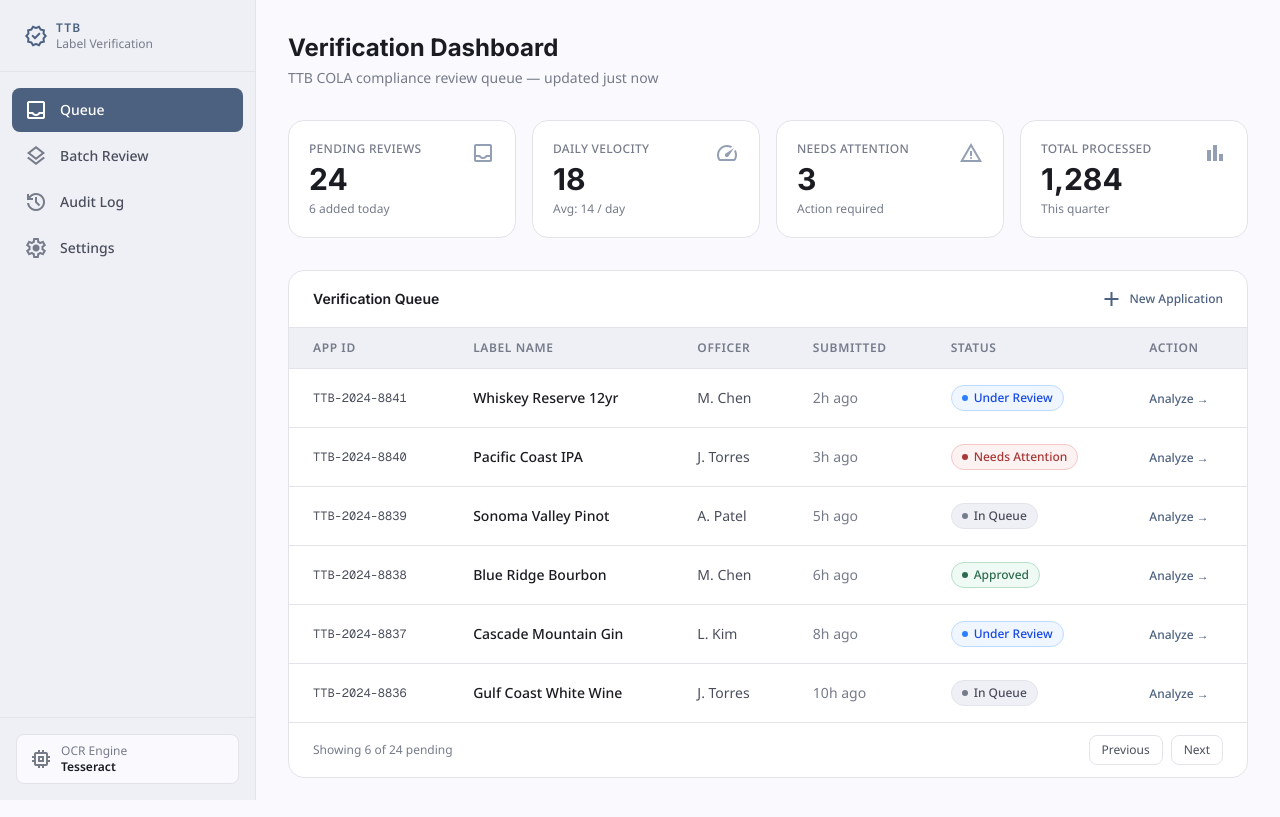
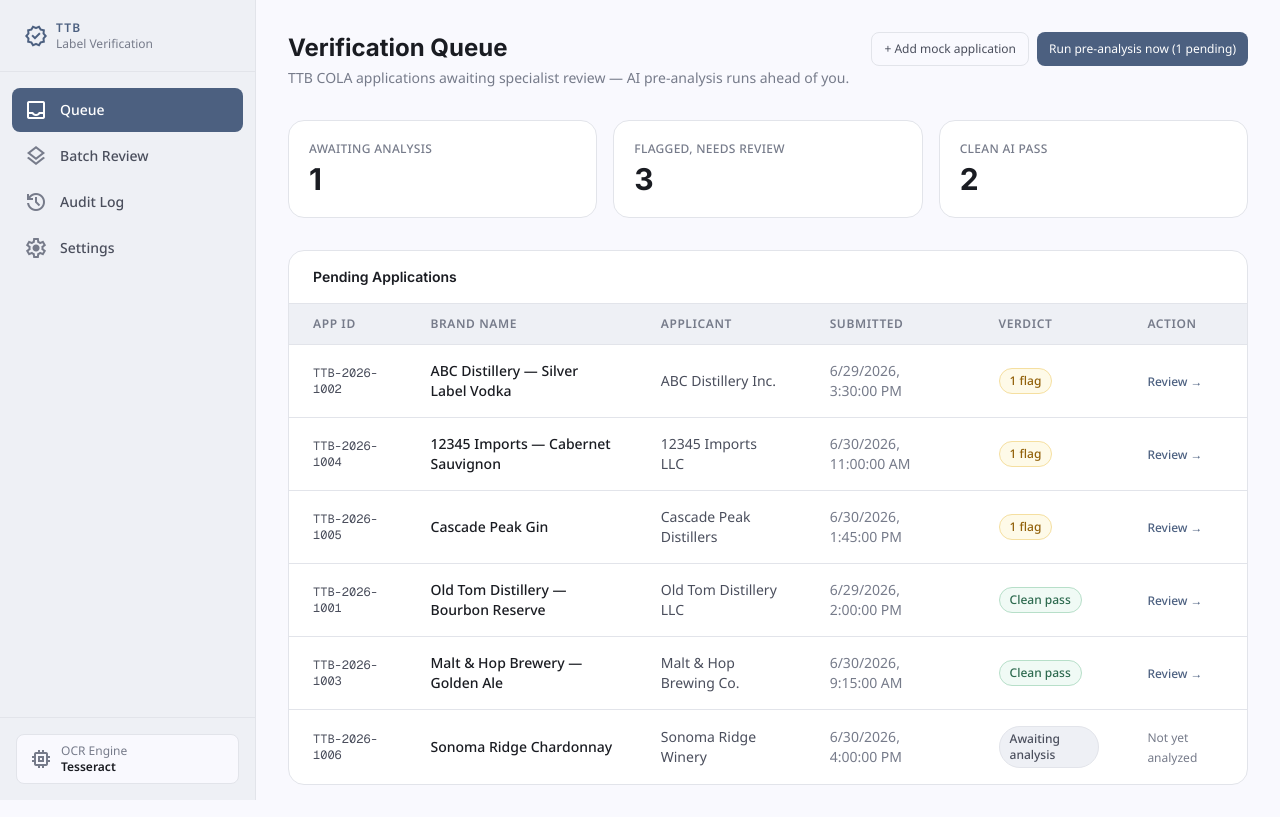
Before and after one commit to justanotherkevin/alcohol-label-verification, a Next.js app: page / in a window 1280 px wide. Built offline with nearby package versions, Linux system fonts and the light colour scheme.

Commit message:
feat: rewrite dashboard as AI-precomputed review queue

```diff
--- a/app/page.tsx
+++ b/app/page.tsx
@@ -1,143 +1,186 @@
-const QUEUE_ITEMS = [
-  { id: "TTB-2024-8841", name: "Whiskey Reserve 12yr",  officer: "M. Chen",   submitted: "2h ago",  status: "Under Review" },
-  { id: "TTB-2024-8840", name: "Pacific Coast IPA",     officer: "J. Torres", submitted: "3h ago",  status: "Needs Attention" },
-  { id: "TTB-2024-8839", name: "Sonoma Valley Pinot",   officer: "A. Patel",  submitted: "5h ago",  status: "In Queue" },
-  { id: "TTB-2024-8838", name: "Blue Ridge Bourbon",    officer: "M. Chen",   submitted: "6h ago",  status: "Approved" },
-  { id: "TTB-2024-8837", name: "Cascade Mountain Gin",  officer: "L. Kim",    submitted: "8h ago",  status: "Under Review" },
-  { id: "TTB-2024-8836", name: "Gulf Coast White Wine", officer: "J. Torres", submitted: "10h ago", status: "In Queue" },
-]
+"use client"
 
-const STATUS_STYLES: Record<string, string> = {
-  "Under Review":    "bg-blue-50 text-blue-700 border border-blue-200",
-  "Needs Attention": "bg-bp-error-surface text-bp-error border border-bp-error-border",
-  "Approved":        "bg-bp-success-surface text-bp-success border border-bp-success-border",
-  "In Queue":        "bg-surface-dim text-on-surface-dim border border-outline",
+import { useEffect, useState } from "react"
+import Link from "next/link"
+
+interface QueueSummary {
+  id: string
+  brandName: string
+  applicant: string
+  submittedAt: string
+  status: "pending" | "analyzed" | "resolved"
+  flagCount: number
+  overallPass: boolean | null
 }
 
-const STATUS_DOT: Record<string, string> = {
-  "Under Review":    "bg-blue-500",
-  "Needs Attention": "bg-bp-error",
-  "Approved":        "bg-bp-success",
-  "In Queue":        "bg-on-surface-muted",
+const SETTINGS_KEY = "ttb-ocr-settings"
+
+function verdictBadge(item: QueueSummary) {
+  if (item.status === "pending") {
+    return (
+      <span className="inline-flex items-center gap-1.5 px-2.5 py-1 rounded-full text-xs font-medium bg-surface-dim text-on-surface-dim border border-outline">
+        Awaiting analysis
+      </span>
+    )
+  }
+  if (item.flagCount === 0) {
+    return (
+      <span className="inline-flex items-center gap-1.5 px-2.5 py-1 rounded-full text-xs font-medium bg-bp-success-surface text-bp-success border border-bp-success-border">
+        Clean pass
+      </span>
+    )
+  }
+  return (
+    <span className="inline-flex items-center gap-1.5 px-2.5 py-1 rounded-full text-xs font-medium bg-bp-warning-surface text-bp-warning border border-bp-warning-border">
+      {item.flagCount} flag{item.flagCount === 1 ? "" : "s"}
+    </span>
+  )
 }
 
-const METRICS = [
-  { icon: "inbox",     label: "Pending Reviews", value: "24",    sub: "6 added today" },
-  { icon: "speed",     label: "Daily Velocity",  value: "18",    sub: "Avg: 14 / day" },
-  { icon: "warning",   label: "Needs Attention", value: "3",     sub: "Action required" },
-  { icon: "bar_chart", label: "Total Processed", value: "1,284", sub: "This quarter" },
-]
+export default function DashboardPage() {
+  const [items, setItems] = useState<QueueSummary[]>([])
+  const [loading, setLoading] = useState(true)
+  const [analyzing, setAnalyzing] = useState(false)
+  const [adding, setAdding] = useState(false)
 
-export default function DashboardPage() {
+  async function loadQueue() {
+    setLoading(true)
+    const res = await fetch("/api/queue")
+    const data = (await res.json()) as { items: QueueSummary[] }
+    setItems(data.items)
+    setLoading(false)
+  }
+
+  useEffect(() => {
+    loadQueue()
+  }, [])
+
+  async function handleAddMock() {
+    setAdding(true)
+    await fetch("/api/queue", { method: "POST" })
+    await loadQueue()
+    setAdding(false)
+  }
+
+  async function handleAnalyze() {
+    setAnalyzing(true)
+    let settings: { provider?: string; apiKey?: string } = {}
+    try {
+      settings = JSON.parse(localStorage.getItem(SETTINGS_KEY) ?? "{}") as typeof settings
+    } catch { /* ignore malformed localStorage */ }
+    await fetch("/api/queue/analyze", {
+      method: "POST",
+      headers: {
+        "X-Ocr-Provider": settings.provider ?? "mock",
+        ...(settings.apiKey ? { "X-Api-Key": settings.apiKey } : {}),
+      },
+    })
+    await loadQueue()
+    setAnalyzing(false)
+  }
+
+  const pendingCount = items.filter((i) => i.status === "pending").length
+  const flaggedCount = items.filter((i) => i.status === "analyzed" && i.flagCount > 0).length
+  const cleanCount = items.filter((i) => i.status === "analyzed" && i.flagCount === 0).length
+
   return (
     <div className="px-8 py-8 max-w-7xl">
-      <div className="mb-8">
-        <h1
-          className="text-2xl font-bold text-on-surface"
-          style={{ fontFamily: "var(--font-inter)" }}
-        >
-          Verification Dashboard
+      <div className="mb-8 flex items-start justify-between">
+        <div>
+          <h1 className="text-2xl font-bold text-on-surface" style={{ fontFamily: "var(--font-inter)" }}>
+            Verification Queue
           </h1>
           <p className="text-sm text-on-surface-muted mt-1">
-          TTB COLA compliance review queue — updated just now
+            TTB COLA applications awaiting specialist review — AI pre-analysis runs ahead of you.
           </p>
         </div>
-
-      {/* Metric Cards */}
-      <div className="grid grid-cols-1 md:grid-cols-2 lg:grid-cols-4 gap-4 mb-8">
-        {METRICS.map(({ icon, label, value, sub }) => (
-          <div key={label} className="bg-surface-card border border-outline rounded-2xl p-5">
-            <div className="flex items-start justify-between">
-              <div>
-                <p className="text-xs text-on-surface-muted font-medium uppercase tracking-wide">
-                  {label}
-                </p>
-                <p
-                  className="text-3xl font-bold text-on-surface mt-1"
-                  style={{ fontFamily: "var(--font-inter)" }}
+        <div className="flex gap-2">
+          <button
+            onClick={handleAddMock}
+            disabled={adding}
+            className="text-xs px-3 py-2 border border-outline rounded-lg text-on-surface-dim hover:bg-surface-dim transition-colors disabled:opacity-50"
           >
-                  {value}
-                </p>
-                <p className="text-xs text-on-surface-muted mt-1">{sub}</p>
-              </div>
-              <span className="material-symbols-outlined text-primary opacity-60 text-2xl">
-                {icon}
-              </span>
+            {adding ? "Adding…" : "+ Add mock application"}
+          </button>
+          <button
+            onClick={handleAnalyze}
+            disabled={analyzing || pendingCount === 0}
+            className="text-xs px-3 py-2 bg-primary text-white rounded-lg hover:bg-primary-hover transition-colors disabled:opacity-50"
+          >
+            {analyzing ? "Analyzing…" : `Run pre-analysis now (${pendingCount} pending)`}
+          </button>
         </div>
       </div>
-        ))}
+
+      <div className="grid grid-cols-1 md:grid-cols-3 gap-4 mb-8">
+        <div className="bg-surface-card border border-outline rounded-2xl p-5">
+          <p className="text-xs text-on-surface-muted font-medium uppercase tracking-wide">Awaiting analysis</p>
+          <p className="text-3xl font-bold text-on-surface mt-1" style={{ fontFamily: "var(--font-inter)" }}>
+            {pendingCount}
+          </p>
+        </div>
+        <div className="bg-surface-card border border-outline rounded-2xl p-5">
+          <p className="text-xs text-on-surface-muted font-medium uppercase tracking-wide">Flagged, needs review</p>
+          <p className="text-3xl font-bold text-on-surface mt-1" style={{ fontFamily: "var(--font-inter)" }}>
+            {flaggedCount}
+          </p>
+        </div>
+        <div className="bg-surface-card border border-outline rounded-2xl p-5">
+          <p className="text-xs text-on-surface-muted font-medium uppercase tracking-wide">Clean AI pass</p>
+          <p className="text-3xl font-bold text-on-surface mt-1" style={{ fontFamily: "var(--font-inter)" }}>
+            {cleanCount}
+          </p>
+        </div>
       </div>
 
-      {/* Queue Table */}
       <div className="bg-surface-card border border-outline rounded-2xl overflow-hidden">
-        <div className="px-6 py-4 border-b border-outline flex items-center justify-between">
-          <h2
-            className="text-sm font-semibold text-on-surface"
-            style={{ fontFamily: "var(--font-inter)" }}
-          >
-            Verification Queue
+        <div className="px-6 py-4 border-b border-outline">
+          <h2 className="text-sm font-semibold text-on-surface" style={{ fontFamily: "var(--font-inter)" }}>
+            Pending Applications
           </h2>
-          <a
-            href="/verify"
-            className="flex items-center gap-1.5 text-xs font-medium text-primary hover:text-primary-hover transition-colors"
-          >
-            <span className="material-symbols-outlined text-[16px]">add</span>
-            New Application
-          </a>
         </div>
-
+        {loading ? (
+          <p className="px-6 py-8 text-sm text-on-surface-muted">Loading queue…</p>
+        ) : items.length === 0 ? (
+          <p className="px-6 py-8 text-sm text-on-surface-muted">Queue is empty.</p>
+        ) : (
           <table className="w-full text-sm">
             <thead>
               <tr className="border-b border-outline bg-surface-dim">
-              {["App ID", "Label Name", "Officer", "Submitted", "Status", "Action"].map((h) => (
-                <th
-                  key={h}
-                  className="px-6 py-3 text-left text-xs font-semibold text-on-surface-muted uppercase tracking-wider"
-                >
+                {["App ID", "Brand Name", "Applicant", "Submitted", "Verdict", "Action"].map((h) => (
+                  <th key={h} className="px-6 py-3 text-left text-xs font-semibold text-on-surface-muted uppercase tracking-wider">
                     {h}
                   </th>
                 ))}
               </tr>
             </thead>
             <tbody className="divide-y divide-outline">
-            {QUEUE_ITEMS.map((item) => (
+              {items.map((item) => (
                 <tr key={item.id} className="hover:bg-surface-dim transition-colors">
                   <td className="px-6 py-4 font-mono text-xs text-on-surface-dim">{item.id}</td>
-                <td className="px-6 py-4 text-sm font-medium text-on-surface">{item.name}</td>
-                <td className="px-6 py-4 text-sm text-on-surface-dim">{item.officer}</td>
-                <td className="px-6 py-4 text-sm text-on-surface-muted">{item.submitted}</td>
+                  <td className="px-6 py-4 text-sm font-medium text-on-surface">{item.brandName}</td>
+                  <td className="px-6 py-4 text-sm text-on-surface-dim">{item.applicant}</td>
+                  <td className="px-6 py-4 text-sm text-on-surface-muted">
+                    {new Date(item.submittedAt).toLocaleString()}
+                  </td>
+                  <td className="px-6 py-4">{verdictBadge(item)}</td>
                   <td className="px-6 py-4">
-                  <span
-                    className={`inline-flex items-center gap-1.5 px-2.5 py-1 rounded-full text-xs font-medium ${STATUS_STYLES[item.status]}`}
-                  >
-                    <span className={`w-1.5 h-1.5 rounded-full ${STATUS_DOT[item.status]}`} />
-                    {item.status}
-                  </span>
-                </td>
-                <td className="px-6 py-4">
-                  <a
-                    href="/verify"
+                    {item.status === "pending" ? (
+                      <span className="text-xs text-on-surface-muted">Not yet analyzed</span>
+                    ) : (
+                      <Link
+                        href={`/queue/${item.id}`}
                         className="text-xs font-medium text-primary hover:text-primary-hover transition-colors"
                       >
-                    Analyze →
-                  </a>
+                        Review →
+                      </Link>
+                    )}
                   </td>
                 </tr>
               ))}
             </tbody>
           </table>
-
-        <div className="px-6 py-3 border-t border-outline flex items-center justify-between">
-          <p className="text-xs text-on-surface-muted">Showing 6 of 24 pending</p>
-          <div className="flex gap-2">
-            <button className="text-xs px-3 py-1.5 border border-outline rounded-lg text-on-surface-dim hover:bg-surface-dim transition-colors">
-              Previous
-            </button>
-            <button className="text-xs px-3 py-1.5 border border-outline rounded-lg text-on-surface-dim hover:bg-surface-dim transition-colors">
-              Next
-            </button>
-          </div>
-        </div>
+        )}
       </div>
     </div>
   )
```
Lines whose indentation alone changed are shown as unchanged.
